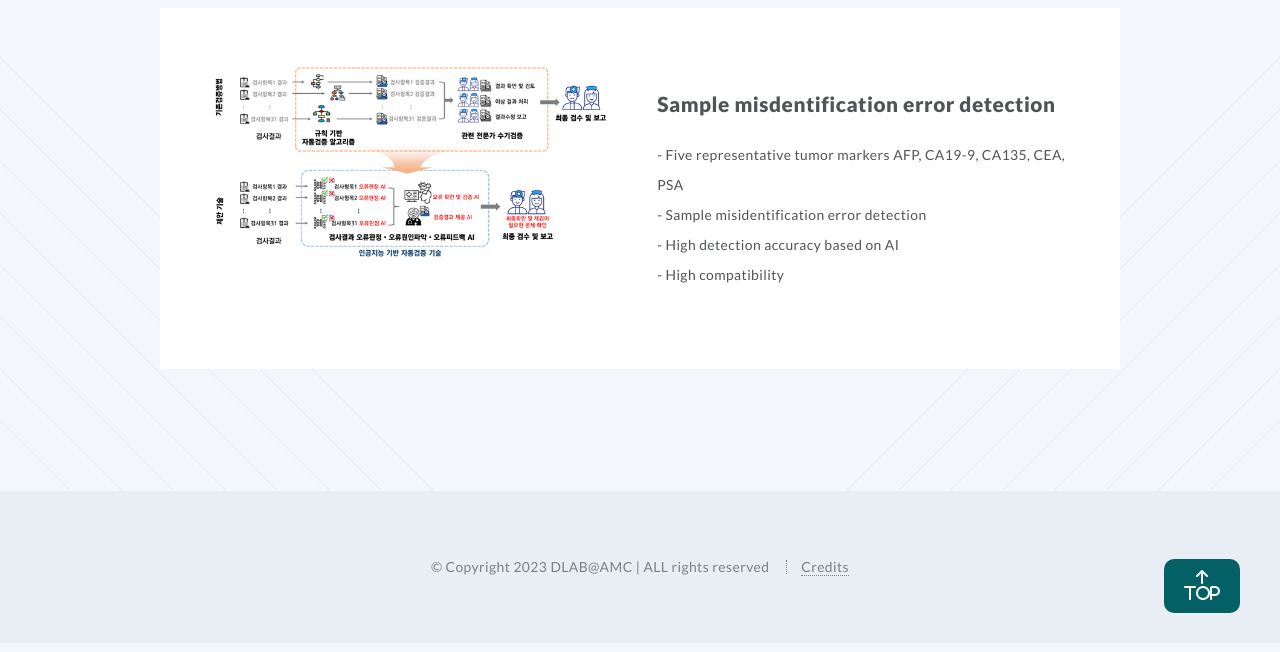
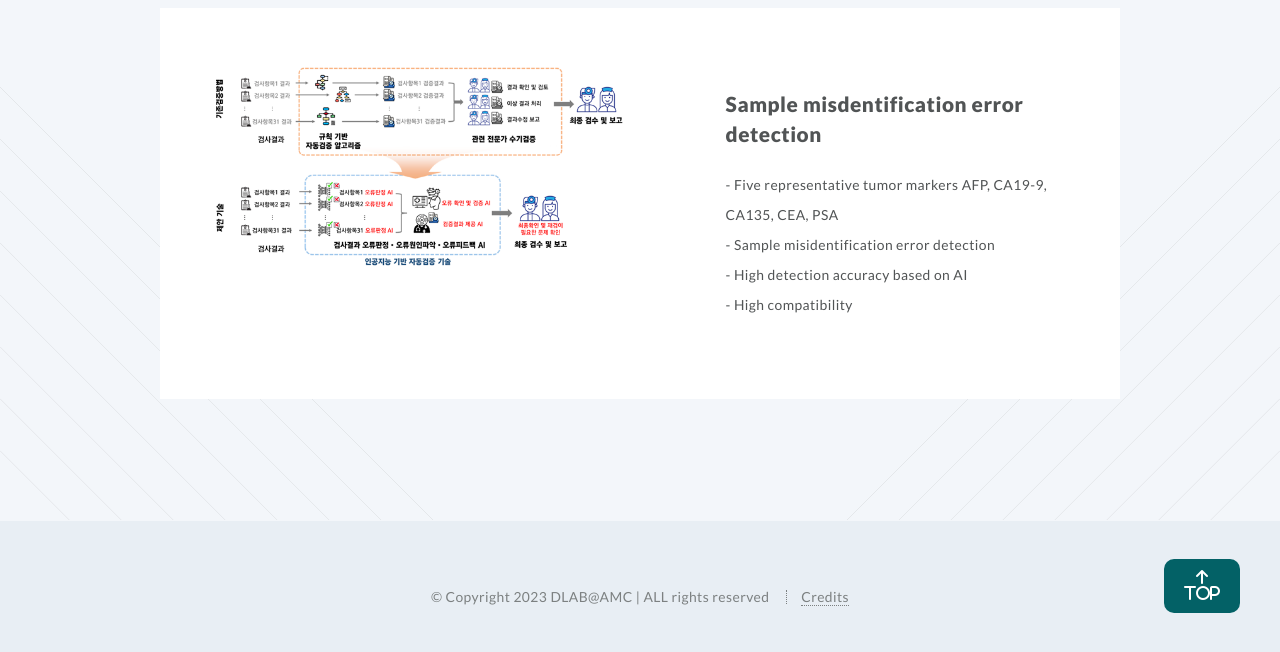
Before and after one commit to ydon1111/ydon1111.github.io, a Jekyll site: the page built from htmls/research/lab_test.html, in a window 1280 px wide and 1400 px high, scrolled down 497 px. Shown: the part 727-1379 px from the top of the window. Built offline with Jekyll 4.4.1, drawn with Linux system fonts in a browser that asks for light colours; nearby versions of some CDN libraries.

Commit message:
비율 슈정

```diff
--- a/css/style.css
+++ b/css/style.css
@@ -1652,9 +1652,13 @@ a.small-button.clicked {
 	/* 수직 가운데 정렬 (텍스트가 이미지 높이에 맞춰짐) */
 }
 
-.image-container,
+.image-container {
+	width: 50%;
+	/* Adjust the width as needed */
+	box-sizing: border-box;
+}
 .content-container {
-	width: 48%;
+	width: 40%;
 	/* Adjust the width as needed */
 	box-sizing: border-box;
 }
```
